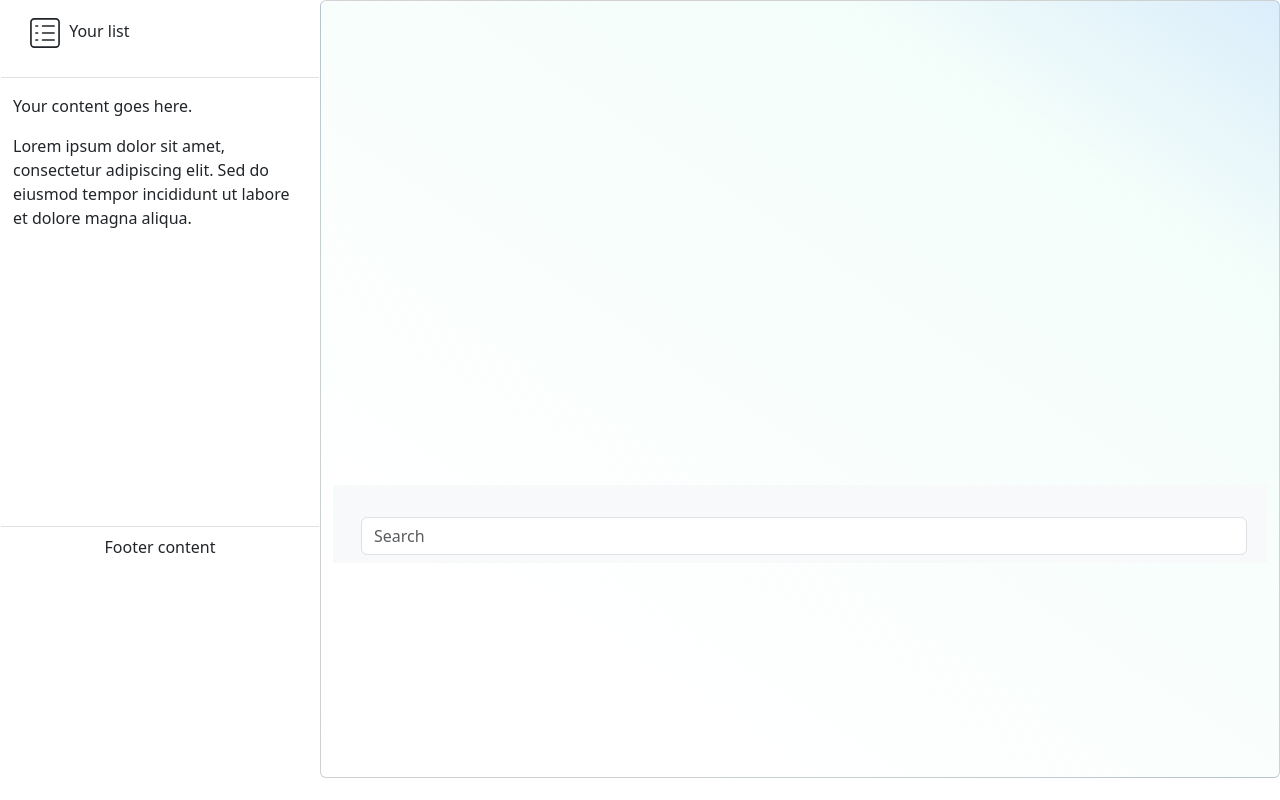
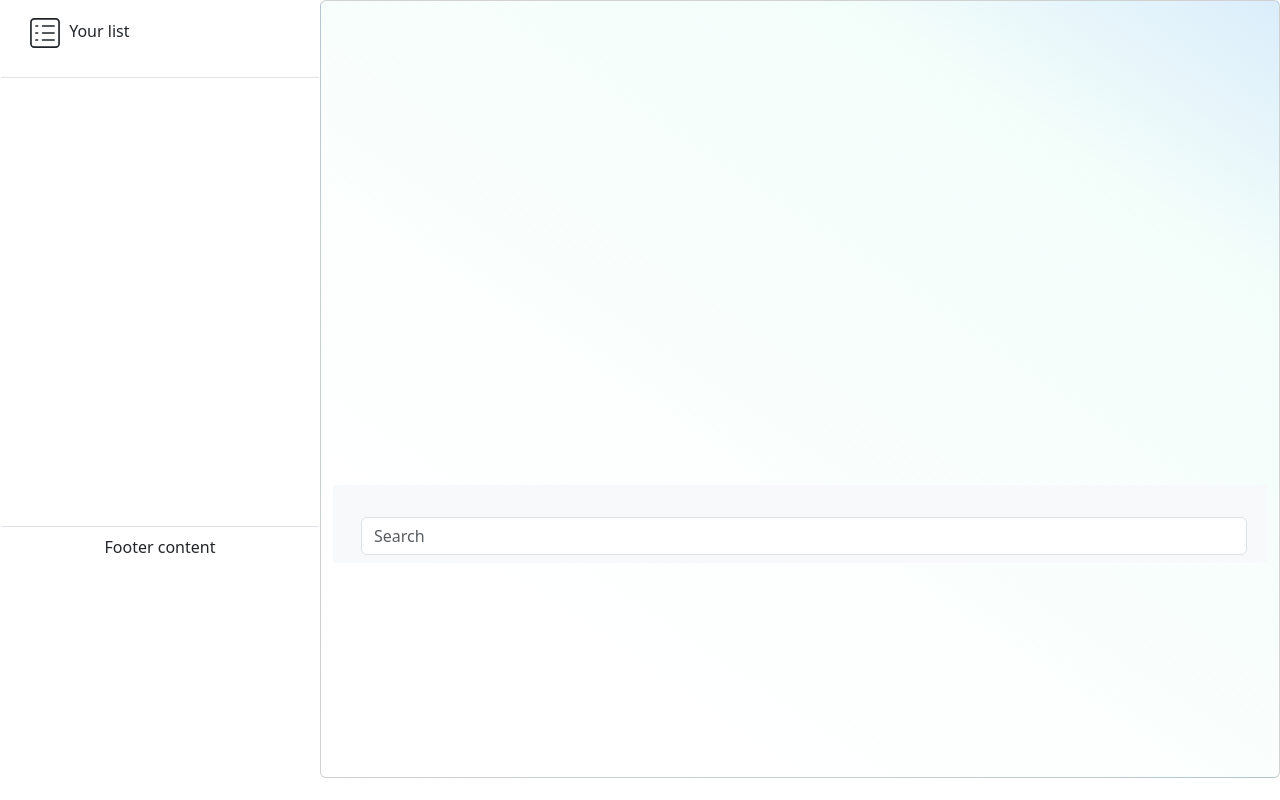
Before and after one commit to ejimnkonye1/spotlight, a React (Vite) app: page /eg in a window 1280 px wide. Built offline with nearby package versions, Linux system fonts and the light colour scheme.

Commit message:
added to fav woring

```diff
--- a/src/components/ex.jsx
+++ b/src/components/ex.jsx
@@ -56,9 +56,16 @@ console.log("added", movie)
                       <div className="user-list" >
                       <div class="container mt-3">
         <div class="content">
-            <p>Your content goes here.</p>
-            <p>Lorem ipsum dolor sit amet, consectetur adipiscing elit. Sed do eiusmod tempor incididunt ut labore et dolore magna aliqua.</p>
-            {favourite && <p>{favourite}</p>}
+
+            <ul class="list-group">
+        {favourite.map((favMovie, index) => (
+          <li className="list-group-item list-group-item-primary"
+           key={index}>{favMovie.title}</li>
+        ))}
+      </ul>
+
+
+
         </div>
     </div>
 
@@ -95,7 +102,7 @@ console.log("added", movie)
             </button>
           </div>
           <div className="d-flex justify-content-between ">
-            <button className="sec-butto text-styl" onClick={()=> addtofav(movie.title)} style={{ width: "50%", margin: "10px" }}>
+            <button className="sec-butto text-styl" onClick={()=> addtofav(movie)} style={{ width: "50%", margin: "10px" }}>
               <LuPlus /> Add to favourite
             </button>
             <button className="sec-butto text-styl" style={{ width: "50%", margin: "10px" }}>
--- a/src/store.jsx
+++ b/src/store.jsx
@@ -1,7 +1,7 @@
 import { configureStore } from "@reduxjs/toolkit";
 
 const initialstate = {
-    favourite : '',
+    favourite : [],
     favour: ''
 }
 
@@ -10,7 +10,7 @@ const reducer = (state = initialstate, action) => {
     case "SET_FAVOURITE":
          return{
         ...state,
-        favourite:action.payload
+        favourite: [...state.favourite, action.payload],//made array
     }
 
 
```
